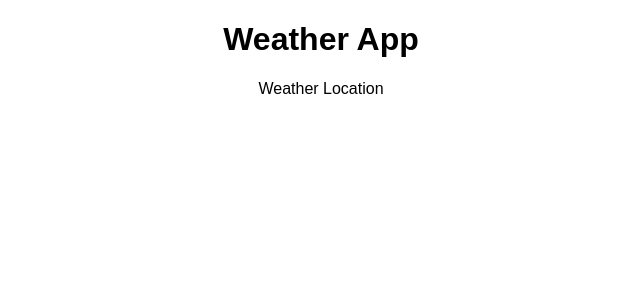
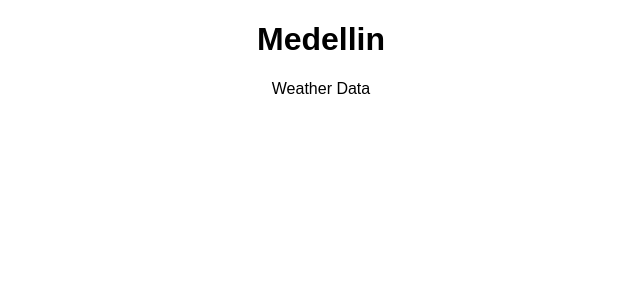
Before and after one commit to andresshare/reactjs_w_app, a React (Create React App) app: page / in a window 1280 px wide. Shown: the top 300 px of the page, without its empty margins (319-959 px from the left). Built offline with nearby package versions, Linux system fonts and the light colour scheme.

Commit message:
create  2  components from canvas

```diff
--- a/src/App.js
+++ b/src/App.js
@@ -9,7 +9,6 @@ class App extends Component {
   render() {
     return (
       <div className="App">
-        <h1>Weather App</h1>
         <WeatherLocation></WeatherLocation>
       </div>
     );
--- /dev/null
+++ b/src/components/Location.js
@@ -0,0 +1,9 @@
+import React from 'react'
+
+const Location = () =>(
+    <div>
+        <h1>Medellin</h1>
+    </div>
+
+)
+export default Location
--- /dev/null
+++ b/src/components/WeatherData.js
@@ -0,0 +1,9 @@
+import React from 'react'
+
+const WeatherData = () => (
+    <div>
+        <div>Weather Data</div>
+    </div>
+)
+
+export default WeatherData
--- a/src/components/WeatherLocation.js
+++ b/src/components/WeatherLocation.js
@@ -1,9 +1,16 @@
 import React from 'react';
+
+import Location
+from './Location'
+
+import WeatherData
+from './WeatherData'
+
 
 const  WeatherLocation = () =>(
     <div>
-        Weather Location
-
+        <Location></Location>
+        <WeatherData></WeatherData>
     </div>
 )
 export default WeatherLocation;
```
